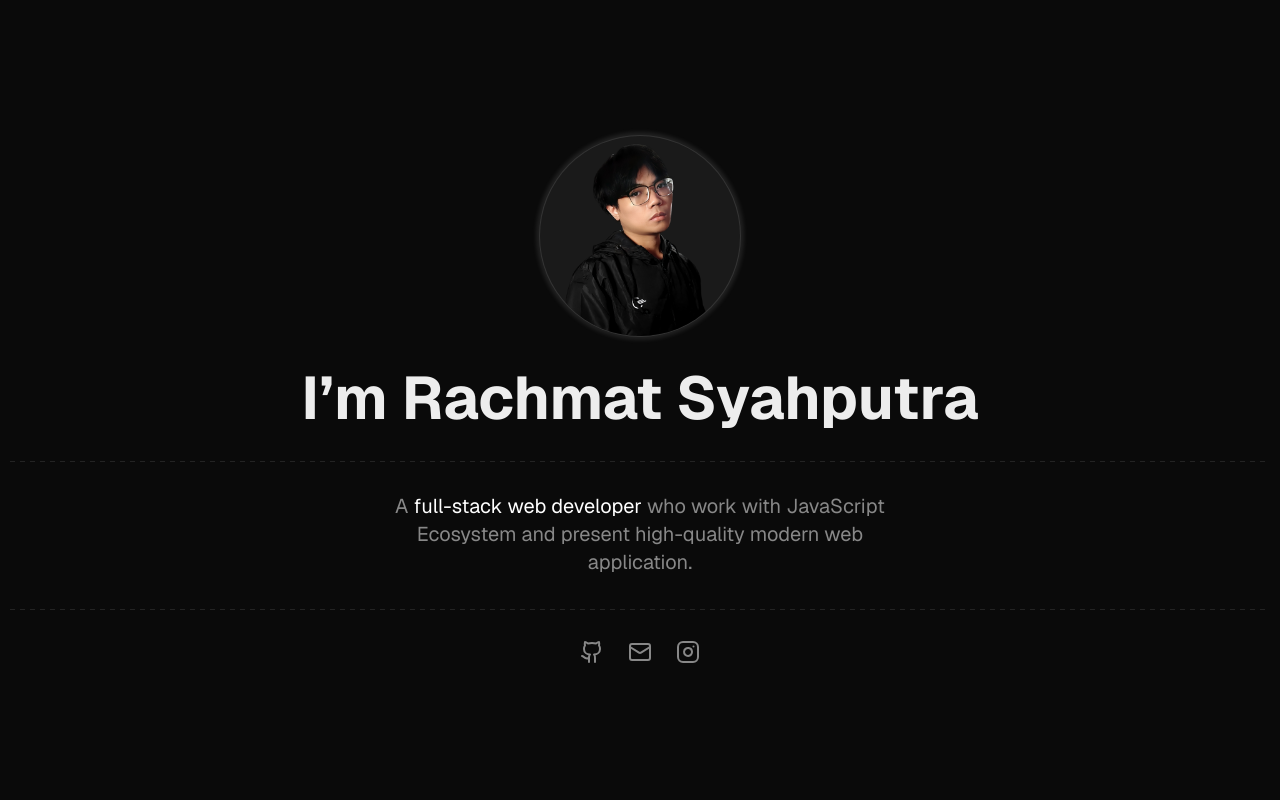
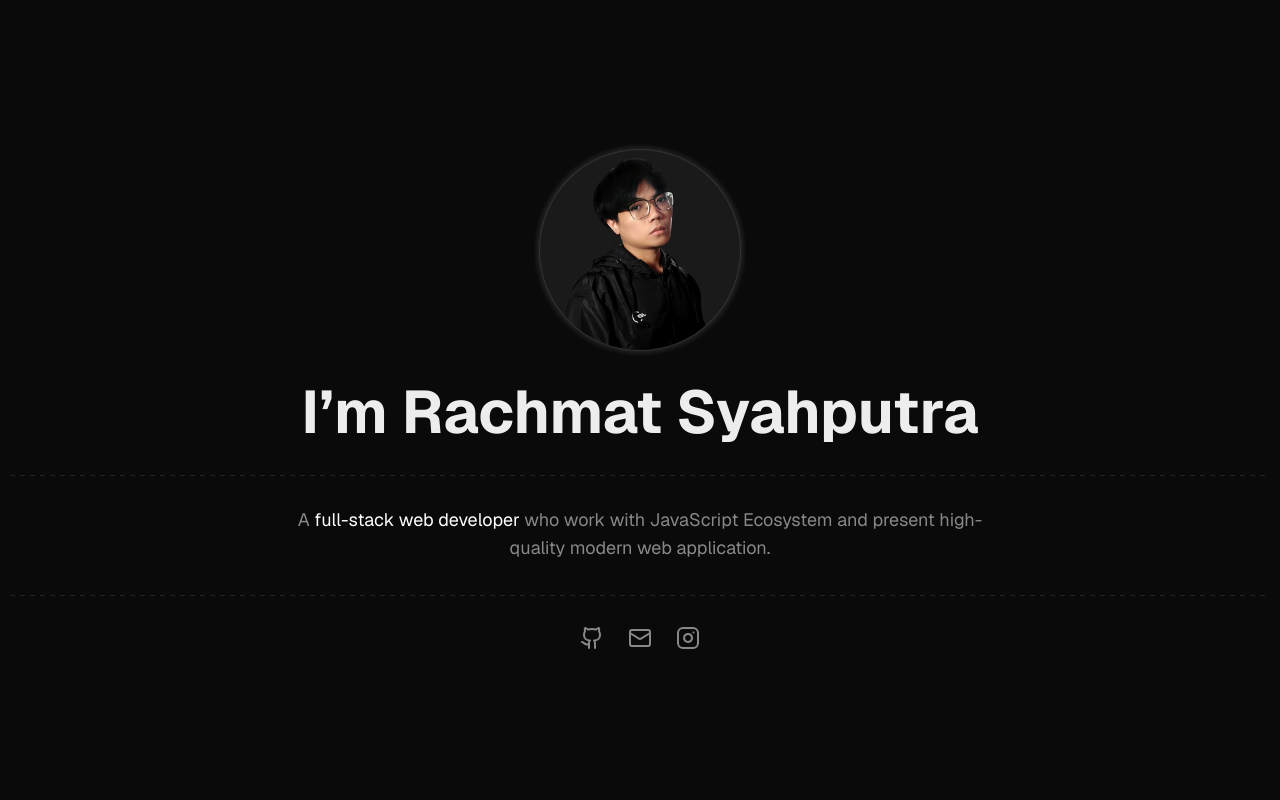
Before and after one commit to rach-syahputra/personal-website, a Next.js app: page / in a window 1280 px wide. Shown: the top 800 px of the page. Built offline with nearby package versions, Linux system fonts and the light colour scheme.

Commit message:
adjust section and description components styles

```diff
--- a/src/components/description.tsx
+++ b/src/components/description.tsx
@@ -9,7 +9,7 @@ export default function Description({ className, children }: DescriptionProps) {
   return (
     <p
       className={cn(
-        'max-w-full text-center text-gray sm:max-w-xl lg:text-xl',
+        'max-w-full text-center text-gray lg:max-w-screen-md lg:text-lg',
         className
       )}
     >
--- a/src/components/section.tsx
+++ b/src/components/section.tsx
@@ -11,7 +11,7 @@ export default function Section({ id, className, children }: SectionProps) {
     <section
       id={id}
       className={cn(
-        'flex w-full flex-col items-center justify-center gap-8 px-4 md:px-0',
+        'flex min-h-screen w-full flex-col items-center justify-center gap-8 px-4 md:px-0',
         className
       )}
     >
```
